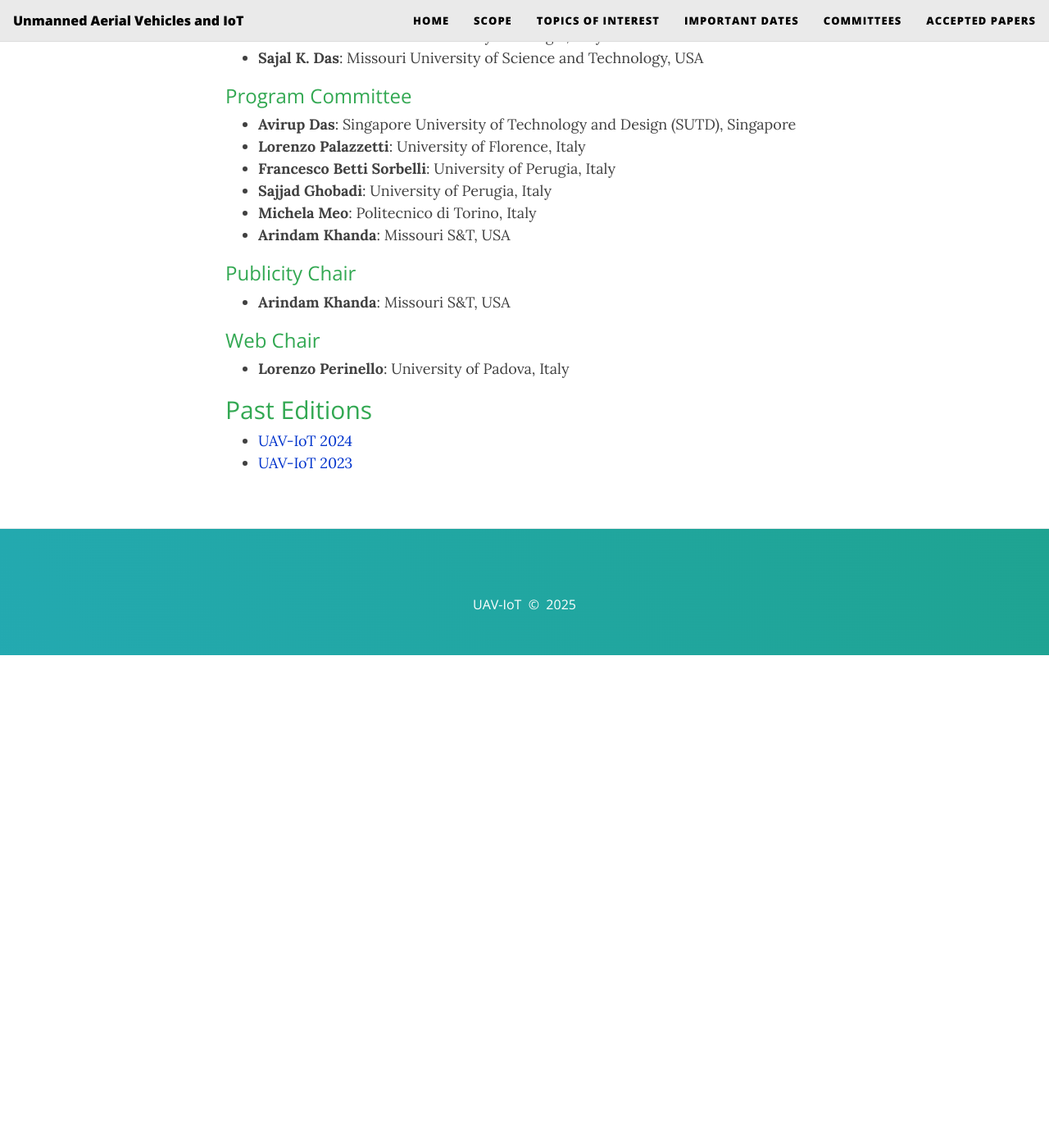
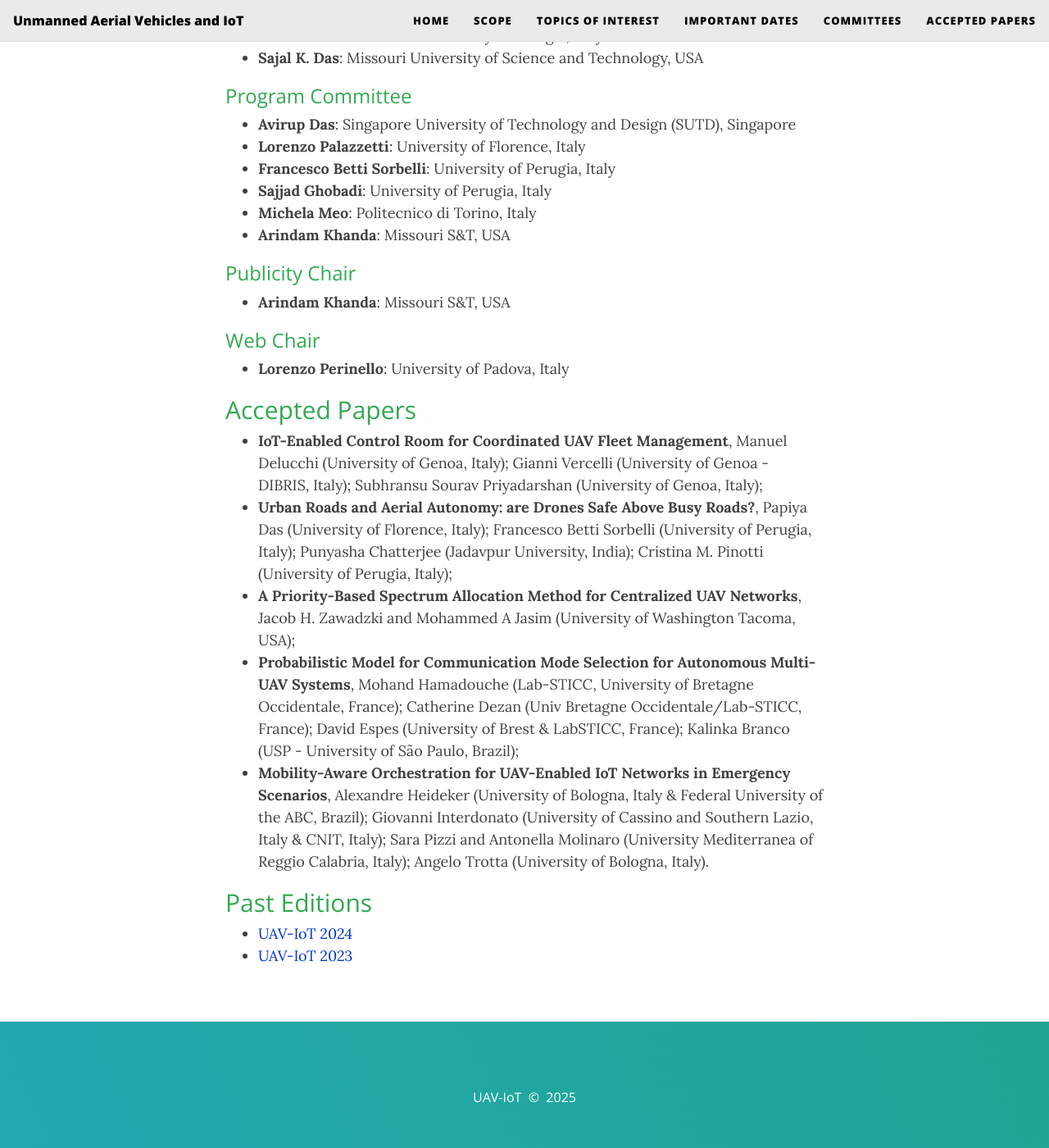
Before and after one commit to uav-iot/uav-iot.github.io, a Jekyll site: the page built from index.md, in a window 1280 px wide and 1400 px high, scrolled down 3059 px. Shown: the whole window at 82% size. Built offline with Jekyll 4.4.1, drawn with Linux system fonts in a browser that asks for light colours; nearby versions of some CDN libraries; before the commit the page ends 3858 px from its top, so only the background shows below that.

Commit message:
added accepted paper list

```diff
--- a/index.md
+++ b/index.md
@@ -117,9 +117,16 @@ be published in the workshop proceedings.
 {: style="color:#32a852"}
 - **Lorenzo Perinello**: University of Padova, Italy
 
-<!-- ## Accepted Papers
+## Accepted Papers
 {: style="color:#32a852"}
 
+- **IoT-Enabled Control Room for Coordinated UAV Fleet Management**, Manuel Delucchi (University of Genoa, Italy); Gianni Vercelli (University of Genoa - DIBRIS, Italy); Subhransu Sourav Priyadarshan (University of Genoa, Italy);
+- **Urban Roads and Aerial Autonomy: are Drones Safe Above Busy Roads?**, Papiya Das (University of Florence, Italy); Francesco Betti Sorbelli (University of Perugia, Italy); Punyasha Chatterjee (Jadavpur University, India); Cristina M. Pinotti (University of Perugia, Italy);
+- **A Priority-Based Spectrum Allocation Method for Centralized UAV Networks**, Jacob H. Zawadzki and Mohammed A Jasim (University of Washington Tacoma, USA);
+- **Probabilistic Model for Communication Mode Selection for Autonomous Multi-UAV Systems**, Mohand Hamadouche (Lab-STICC, University of Bretagne Occidentale, France); Catherine Dezan (Univ Bretagne Occidentale/Lab-STICC, France); David Espes (University of Brest & LabSTICC, France); Kalinka Branco (USP - University of São Paulo, Brazil);
+- **Mobility-Aware Orchestration for UAV-Enabled IoT Networks in Emergency Scenarios**, Alexandre Heideker (University of Bologna, Italy & Federal University of the ABC, Brazil); Giovanni Interdonato (University of Cassino and Southern Lazio, Italy & CNIT, Italy); Sara Pizzi and Antonella Molinaro (University Mediterranea of Reggio Calabria, Italy); Angelo Trotta (University of Bologna, Italy).
+
+<!--
 ## Program
 {: style="color:#32a852"}
 -->
```
